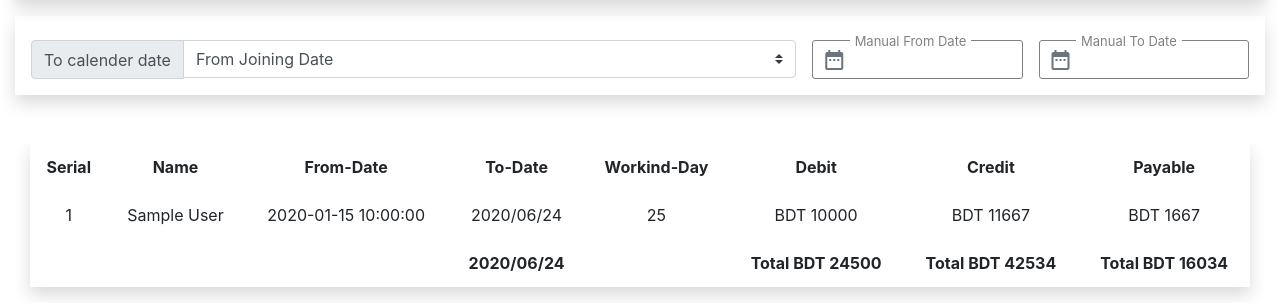
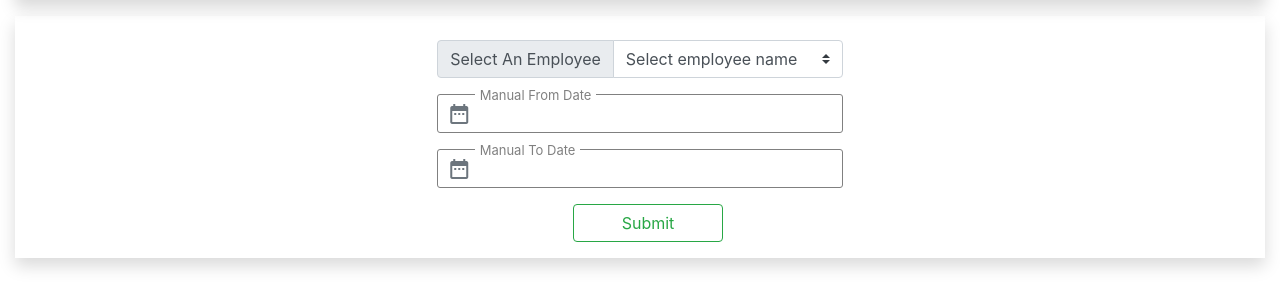
Before and after one commit to JoniSutradhor/EMS, a PHP site: page /debit_credit_page.php in a window 1280 px wide. Shown: the part 48-354 px from the top of the page. Run offline with PHP 8.4, Linux system fonts and the light colour scheme; tables that the repository leaves empty or names only in its code hold one stand-in row (values such as "Sample post"); some libraries are stand-ins or nearby versions.

Commit message:
debit credit features 60% complete

```diff
--- /dev/null
+++ b/controllers/debit_credit_controller.php
@@ -0,0 +1,24 @@
+<?php
+//
+require '../models/Employee.php';
+
+$emp = new Employee();
+//
+date_default_timezone_set('Asia/Dhaka');
+
+$currentDate = date("yy/m/d");
+$currentDay = date("l");
+$currentTime = date("h:i:s");
+//
+//if (isset($_POST['getEmpDetailsSubmit'])) {
+//
+//    $empSerialFromEName = $_POST['empName'];
+//    $startingDate = $_POST['startingDate'];
+//    $endingDate = $_POST['endingDate'];
+//
+//    $result_emp_info_total_atn = $emp->getTotalAttendace($empSerialFromEName, $startingDate, $endingDate);
+//    $result_emp_info_total_debit = $emp->getTotalDebit($empSerialFromEName, $startingDate, $endingDate);
+//
+//}
+//
+//?>
--- a/models/Employee.php
+++ b/models/Employee.php
@@ -155,6 +155,48 @@ class Employee{
                 return $msg;
             }
         }
+
+        public function getDailyCredit($empSerialFromEName) {
+            $db = mysqli_connect("localhost", "root", "", "ems");
+            $emp_daily_credit = "SELECT *, e_salary/30 AS dailyCredit FROM employee_profiles emp JOIN attendance atn ON emp.e_serial=atn.e_serial WHERE e_serial='$empSerialFromEName'";
+            $result_emp_daily_credit = mysqli_query($db, $emp_daily_credit);
+            return $result_emp_daily_credit;
+        }
+
+        public function getTotalAttendace($empSerialFromEName, $startingDate, $endingDate){
+            $db = mysqli_connect("localhost", "root", "", "ems");
+            $emp_info_total_atn_query = "SELECT *, SUM(attendance) AS atn_sum FROM attendances WHERE e_serial='$empSerialFromEName' AND date BETWEEN '$startingDate' AND '$endingDate'";
+            $result_emp_info_total_atn = mysqli_query($db, $emp_info_total_atn_query);
+            return $result_emp_info_total_atn;
+        }
+
+        public function getTotalDebit($empSerialFromEName, $startingDate, $endingDate){
+            $db = mysqli_connect("localhost", "root", "", "ems");
+            $emp_info_total_debit_query = "SELECT SUM(debit) AS t_debit FROM tbl_debit WHERE e_serial='$empSerialFromEName' AND date BETWEEN '$startingDate' AND '$endingDate'";
+            $result_emp_info_total_debit = mysqli_query($db, $emp_info_total_debit_query);
+            return $result_emp_info_total_debit;
+        }
+
+        public function getTotalCredit(){
+            $db = mysqli_connect("localhost", "root", "", "ems");
+            $emp_info_total_credit_query = "SELECT SUM(attendance) AS atn_sum FROM attendances WHERE e_serial='NMFH-HD-103'";
+            $result_emp_info_total_credit = mysqli_query($db, $emp_info_total_credit_query);
+            return $result_emp_info_total_credit;
+        }
+
+        public function getTotalPayable(){
+            $db = mysqli_connect("localhost", "root", "", "ems");
+            $emp_info_total_payable_query = "SELECT COUNT(attendance) AS atn_sum FROM attendances WHERE e_serial='NMFH-HD-103'";
+            $result_emp_info_total_payable = mysqli_query($db, $emp_info_total_payable_query);
+            return $result_emp_info_total_payable;
+        }
+
+        public function getEmployeeInfo($eSerial){
+            $db = mysqli_connect("localhost", "root", "", "ems");
+            $emp_info_total_debit_query = "SELECT * FROM employee_profiles WHERE e_serial='$eSerial'";
+            $result_emp_info_total_debit = mysqli_query($db, $emp_info_total_debit_query);
+            return $result_emp_info_total_debit;
+        }
 //    }
 }
 
--- a/views/debit_credit_page.php
+++ b/views/debit_credit_page.php
@@ -1,5 +1,5 @@
 <?php
-require '../models/Database.php';
+require '../controllers/debit_credit_controller.php';
 ?>
 
 
@@ -29,25 +29,34 @@ require '../models/Database.php';
 
     <section class="mt-3">
         <div class="container-fluid d-flex justify-content-center text-center shadow pl-3 pr-3 pt-4">
+            <form action="debit_credit_page.php" method="post">
                 <div class="input-group mb-3 mr-3">
                     <div class="input-group-prepend">
-                    <label class="input-group-text" for="inputGroupSelect01">To calender date</label>
+                        <label class="input-group-text" for="inputGroupSelect01">Select An Employee</label>
                     </div>
-                <select class="custom-select" id="inputGroupSelect01">
-                    <option selected value="1">From Joining Date</option>
-                    <option value="2">From Calender Month</option>
+                    <select name="empName" class="custom-select" id="inputGroupSelect01">
+                        <option selected value="1">Select employee name</option>
+                        <?php $all_employee = $emp->getEmployee();
+                        while ($row = mysqli_fetch_assoc($all_employee)){
+                            ?>
+                            <option value="<?php echo $row['e_serial']; ?>"><?php echo $row['e_name']; ?></option>
+                        <?php } ?>
                     </select>
                 </div>
-            <div class="form-group mr-3">
-                <input type="text" autocomplete="off" id="pickerFromDate" class="input-area" style="padding: 5px!important; padding-left: 40px!important;" />
+                <div class="form-group">
+                    <input name="startingDate" type="text" autocomplete="off" id="pickerFromDate" class="input-area" style="padding: 5px!important; padding-left: 40px!important;" />
                     <label for="employeeSalary" class="label">Manual From Date</label>
                     <span class="inputFieldIconStyle" style="top: 7.5px!important;"><i class="material-icons text-secondary">date_range</i></span>
                 </div>
                 <div class="form-group">
-                <input type="text" autocomplete="off" id="pickerToDate" class="input-area" style="padding: 5px!important; padding-left: 40px!important;" />
+                    <input name="endingDate" type="text" autocomplete="off" id="pickerToDate" class="input-area" style="padding: 5px!important; padding-left: 40px!important;" />
                     <label for="employeeSalary" class="label">Manual To Date</label>
                     <span class="inputFieldIconStyle" style="top: 7.5px!important;"><i class="material-icons text-secondary">date_range</i></span>
                 </div>
+                <div class="form-group">
+                    <button name="getEmpDetailsSubmit" type="submit" class="btn btn-outline-success pl-5 pr-5 ml-3">Submit</button>
+                </div>
+            </form>
         </div>
     </section>
 
@@ -56,7 +65,6 @@ require '../models/Database.php';
             <table class="table table-borderless shadow text-center">
                 <thead>
                     <tr>
-                        <th>Serial</th>
                         <th>Name</th>
                         <th>From-Date</th>
                         <th>To-Date</th>
@@ -69,37 +77,37 @@ require '../models/Database.php';
                 <tbody class="text-center">
 
                 <?php
+//                    $eSerial = "NMFH-HD-103";
+//                    $sd = "2020/06/01";
+//                    $ed = "2020/06/23";
+//                    $get_total_attendance = $emp->getTotalAttendace($eSerial, $sd, $ed);
+//                    $get_total_debit = $emp->getTotalDebit($eSerial, $sd, $ed);
 
-                    $currentDate = date("yy/m/d");
-                    $db =  new Database();
-                    $query = "SELECT * FROM employee_profiles";
-                    $result = $db->select($query);
-                    $serial = 0;
-                    while ($row = mysqli_fetch_assoc($result)){
-                        $serial++;
+                if (isset($_POST['getEmpDetailsSubmit'])) {
+
+                    $empSerialFromEName = $_POST['empName'];
+                    $startingDate = $_POST['startingDate'];
+                    $endingDate = $_POST['endingDate'];
+
+                    $result_emp_info = $emp->getEmployeeInfo($empSerialFromEName);
+                    $result_emp_info_total_atn = $emp->getTotalAttendace($empSerialFromEName, $startingDate, $endingDate);
+                    $result_emp_info_total_debit = $emp->getTotalDebit($empSerialFromEName, $startingDate, $endingDate);
+
+
+                    if ($result_emp_info_total_atn && $result_emp_info_total_debit && $result_emp_info) {
+                    while (($rowAtn = mysqli_fetch_assoc($result_emp_info_total_atn)) && ($rowDebit = mysqli_fetch_assoc($result_emp_info_total_debit)) && ($rowEmpInfo = mysqli_fetch_assoc($result_emp_info))) {
                 ?>
 
                     <tr>
-                        <td><?php echo $serial; ?></td>
-                        <td><?php echo $row['e_name']; ?></td>
-                        <td><?php echo $row['e_joining_date']; ?></td>
-                        <td><?php echo $currentDate ?></td>
-                        <td>25</td>
-                        <td>BDT 10000</td>
+                        <td><?php echo $rowEmpInfo['e_name']; ?></td>
+                        <td><?php echo $startingDate; ?></td>
+                        <td><?php echo $endingDate ?></td>
+                        <td><?php echo $rowAtn['atn_sum'] ?></td>
+                        <td><?php echo $rowDebit['t_debit'] ?></td>
                         <td>BDT 11667</td>
                         <td>BDT 1667</td>
                     </tr>
-                <?php } ?>
-                    <tr class="font-weight-bold">
-                        <td></td>
-                        <td></td>
-                        <td></td>
-                        <td><?php echo $currentDate ?></td>
-                        <td></td>
-                        <td>Total BDT 24500</td>
-                        <td>Total BDT 42534</td>
-                        <td>Total BDT 16034</td>
-                    </tr>
+                <?php } } }?>
                 </tbody>
             </table>
         </div>
@@ -109,7 +117,7 @@ require '../models/Database.php';
 <script>
     $(function () {
         $('#pickerFromDate').datepicker({
-            'format' : 'dd-mm-yyyy',
+            'format' : 'yyyy/mm/dd',
             'autoclose' : true,
             // 'useCurrent' : true,
             // 'defaultDate' : true,
@@ -118,7 +126,7 @@ require '../models/Database.php';
             'todayHighlight' : true,
         });
         $('#pickerToDate').datepicker({
-            'format' : 'dd-mm-yyyy',
+            'format' : 'yyyy/mm/dd',
             'autoclose' : true,
             // 'useCurrent' : true,
             // 'defaultDate' : true,
```
Lines whose indentation alone changed are shown as unchanged.
